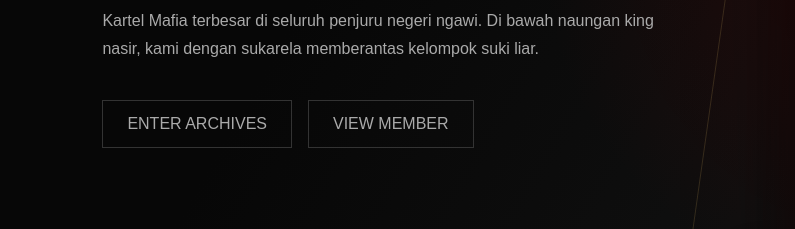
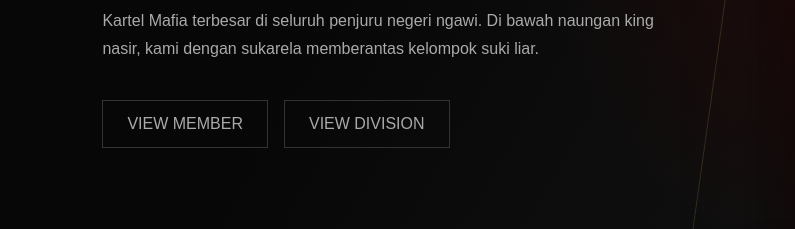
Before and after one commit to Aryasatya-MSI/X1, a plain HTML site: page index.html in a window 1280 px wide. Shown: the part 396-625 px from the top of the page, 0-795 px from the left. Drawn offline with Linux system fonts and the light colour scheme.

Commit message:
Update index.html

```diff
--- a/index.html
+++ b/index.html
@@ -873,11 +873,11 @@
 
       <div class="hero-buttons">
         <a href="https://anggota-x1.vercel.app/" class="btn dark" target="_blank" rel="noopener noreferrer">
-          ENTER ARCHIVES
+          VIEW MEMBER
         </a>
 
         <a href="#division" class="btn dark">
-          VIEW MEMBER
+          VIEW DIVISION
         </a>
       </div>
 
```
